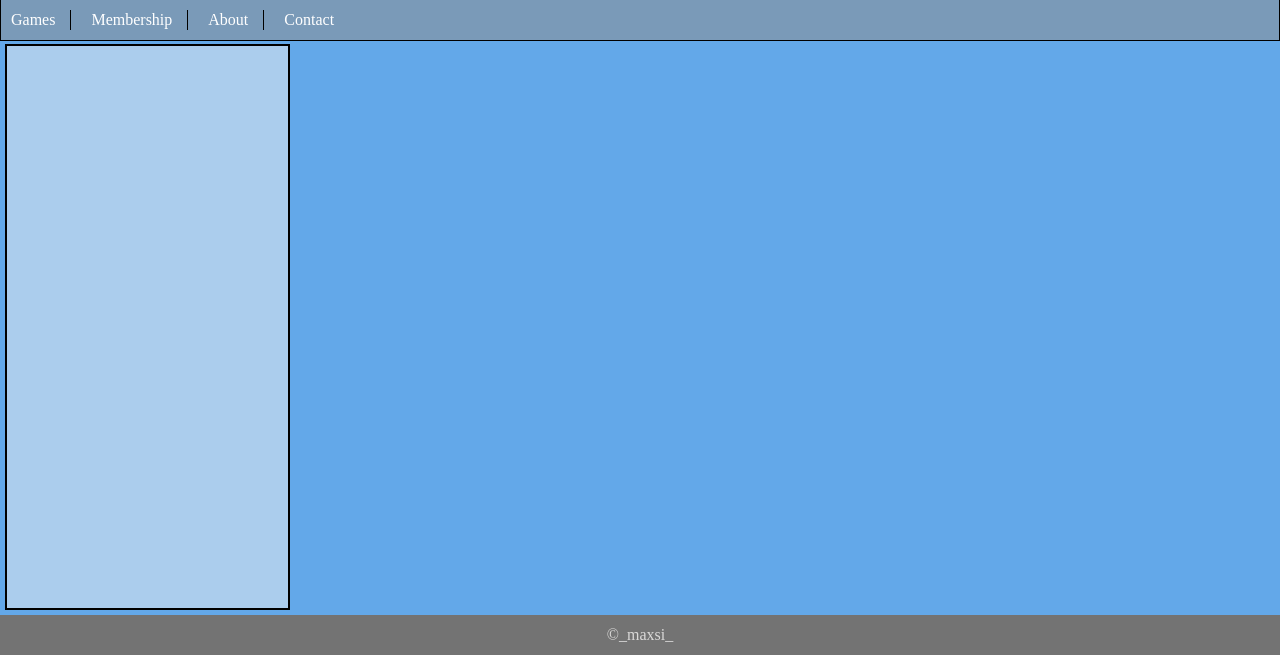
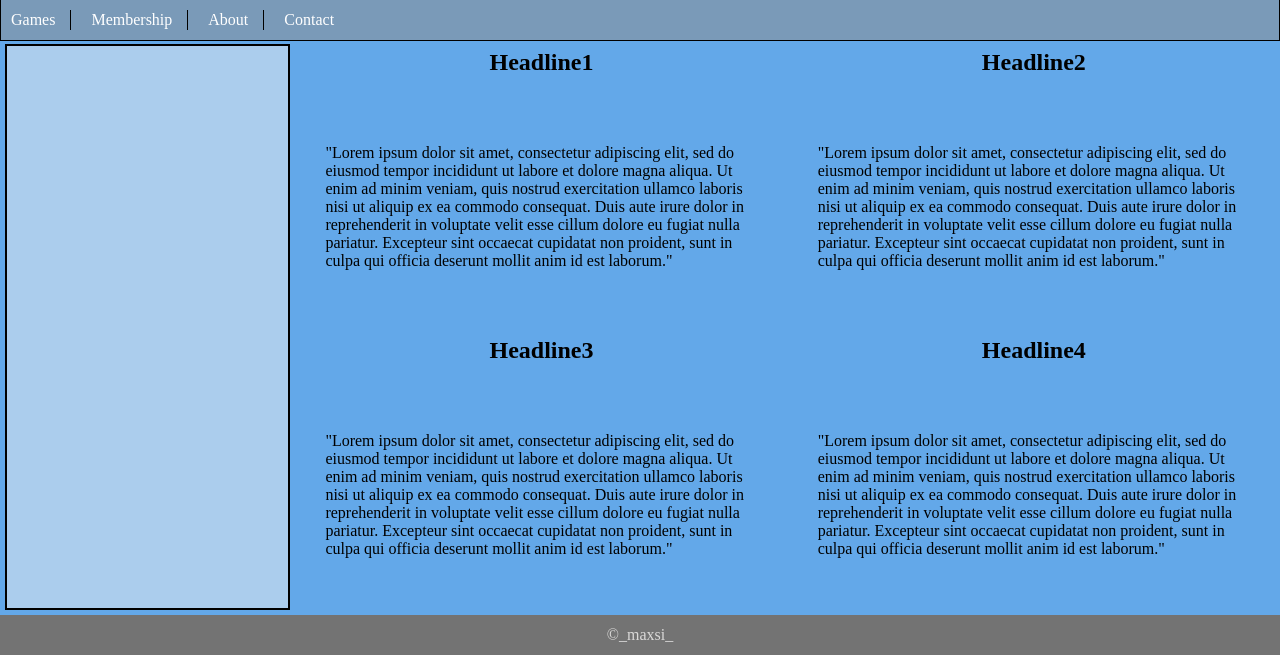
Before and after one commit to themaxsi/visualisering-Project-Folder, a PHP site: page / in a window 1280 px wide. Shown: the part 145-800 px from the top of the page. Run offline with PHP 8.4, Linux system fonts and the light colour scheme.

Commit message:
did a few adjustmens/extra tings on the nitrilon side

```diff
--- a/Nitrilon Assignment/index.html
+++ b/Nitrilon Assignment/index.html
@@ -31,6 +31,49 @@
 
         <main class="Content">
 
+            <h2 class="Headline1">Headline1</h2>
+
+            <P class="text1"> "Lorem ipsum dolor sit amet, consectetur adipiscing elit,
+                sed do eiusmod tempor incididunt ut labore et dolore magna aliqua.
+                Ut enim ad minim veniam, quis nostrud exercitation ullamco laboris
+                nisi ut aliquip ex ea commodo consequat. Duis aute irure dolor in
+                reprehenderit in voluptate velit esse cillum dolore eu fugiat nulla
+                pariatur. Excepteur sint occaecat cupidatat non proident,
+                sunt in culpa qui officia deserunt mollit anim id est laborum."
+            </P>
+
+            <h2 class="Headline2">Headline2</h2>
+
+            <P class="text2"> "Lorem ipsum dolor sit amet, consectetur adipiscing elit,
+                sed do eiusmod tempor incididunt ut labore et dolore magna aliqua.
+                Ut enim ad minim veniam, quis nostrud exercitation ullamco laboris
+                nisi ut aliquip ex ea commodo consequat. Duis aute irure dolor in
+                reprehenderit in voluptate velit esse cillum dolore eu fugiat nulla
+                pariatur. Excepteur sint occaecat cupidatat non proident,
+                sunt in culpa qui officia deserunt mollit anim id est laborum."
+            </P>
+
+            <h2 class="Headline3">Headline3</h2>
+
+            <P class="text3">"Lorem ipsum dolor sit amet, consectetur adipiscing elit,
+                sed do eiusmod tempor incididunt ut labore et dolore magna aliqua.
+                Ut enim ad minim veniam, quis nostrud exercitation ullamco laboris
+                nisi ut aliquip ex ea commodo consequat. Duis aute irure dolor in
+                reprehenderit in voluptate velit esse cillum dolore eu fugiat nulla
+                pariatur. Excepteur sint occaecat cupidatat non proident,
+                sunt in culpa qui officia deserunt mollit anim id est laborum."
+            </P>
+
+            <h2 class="Headline4">Headline4</h2>
+
+            <P class="text4"> "Lorem ipsum dolor sit amet, consectetur adipiscing elit,
+                sed do eiusmod tempor incididunt ut labore et dolore magna aliqua.
+                Ut enim ad minim veniam, quis nostrud exercitation ullamco laboris
+                nisi ut aliquip ex ea commodo consequat. Duis aute irure dolor in
+                reprehenderit in voluptate velit esse cillum dolore eu fugiat nulla
+                pariatur. Excepteur sint occaecat cupidatat non proident,
+                sunt in culpa qui officia deserunt mollit anim id est laborum."
+            </P>
         </main>
 
         <article class="InfoBox">
--- a/Nitrilon Assignment/style.css
+++ b/Nitrilon Assignment/style.css
@@ -60,6 +60,72 @@ header h1
 {
     grid-area: contentBox;
     background-color:   var(--main-color);
+
+    display: grid;
+    height: 100%;
+
+    grid-template-columns: 1fr;
+    grid-template-rows: 0.1fr 1fr 0.1fr 1fr 0.1fr 1fr 0.1fr 1fr;
+    grid-template-areas:
+    "HT1"
+    "texts1"
+    "HT2"
+    "texts2"
+    "HT3"
+    "texts3"
+    "HT4"
+    "texts4";
+
+}
+
+.headline1, .headline2, .headline3, .headline4
+{
+    display: flex;
+    justify-content: center;
+    align-items: center;
+}
+
+.headline1
+{
+    grid-area: HT1;
+}
+.headline2
+{
+    grid-area: HT2;
+}
+.headline3
+{
+    grid-area: HT3;
+}
+.headline4
+{
+    grid-area: HT4;
+}
+
+.text1, .text2, .text3, .text4
+{
+    display: flex;
+    justify-content: center;
+    align-items: center;
+    margin: 30px;
+}
+
+.text1
+{
+    grid-area: texts1;
+
+}
+.text2
+{
+    grid-area: texts2;
+}
+.text3
+{
+    grid-area: texts3;
+}
+.text4
+{
+    grid-area: texts4;
 }
 
 .menu1
@@ -274,5 +340,29 @@ li a
     {
         border-right: none;
     }
+    /* ---------- */
+
+    .content
+    {
+        grid-template-columns: 1fr 1fr;
+        grid-template-rows: 0.2fr 1fr 0.2fr 1fr;
+        grid-template-areas:
+        "HT1 HT2"
+        "texts1 texts2"
+        "HT3 HT4"
+        "texts3 texts4";
+
+        /* margin: 25px; */
+    }
+
+    /* .headline1, .headline2, .headline3, .headline4
+    {
+        display: flex;
+        justify-content: center;
+        align-items: center;
+
+    } */
+
+
 
 }
```
